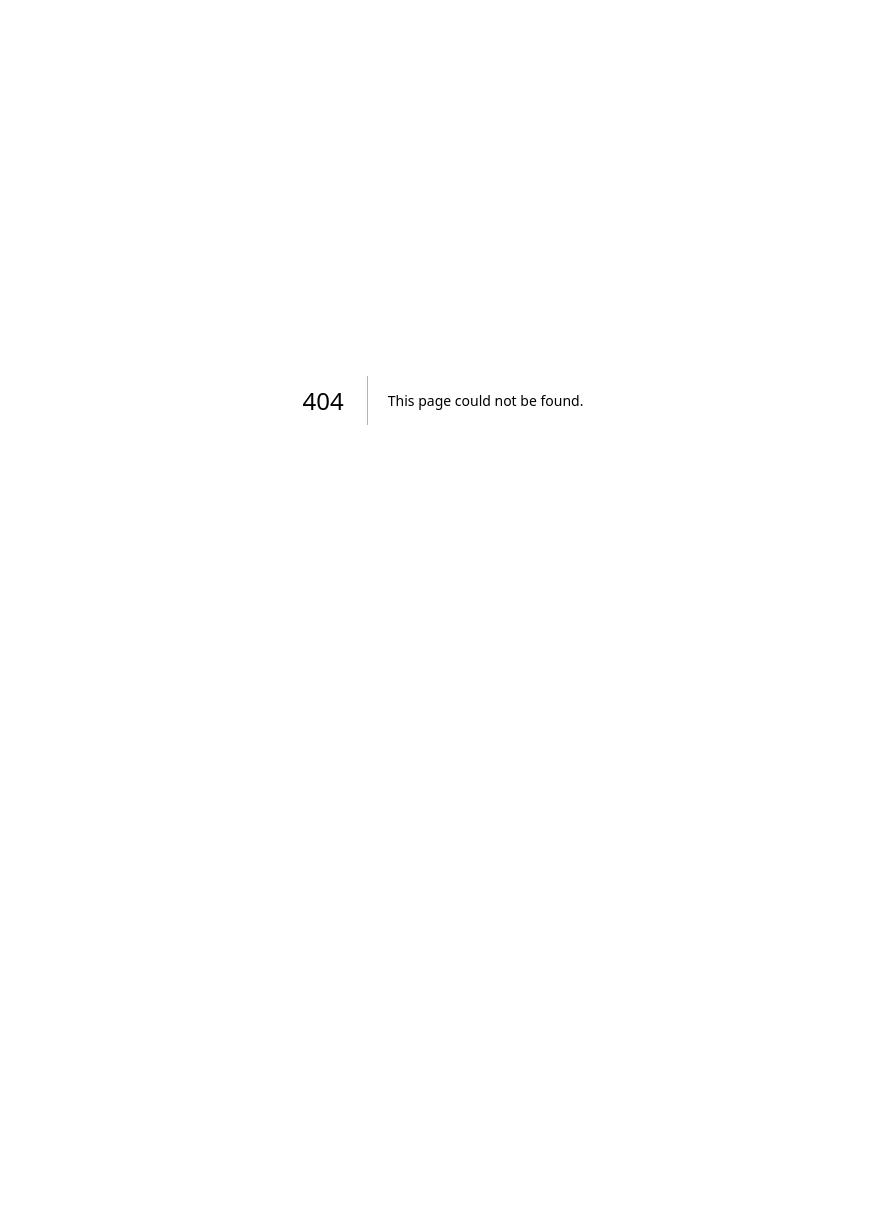
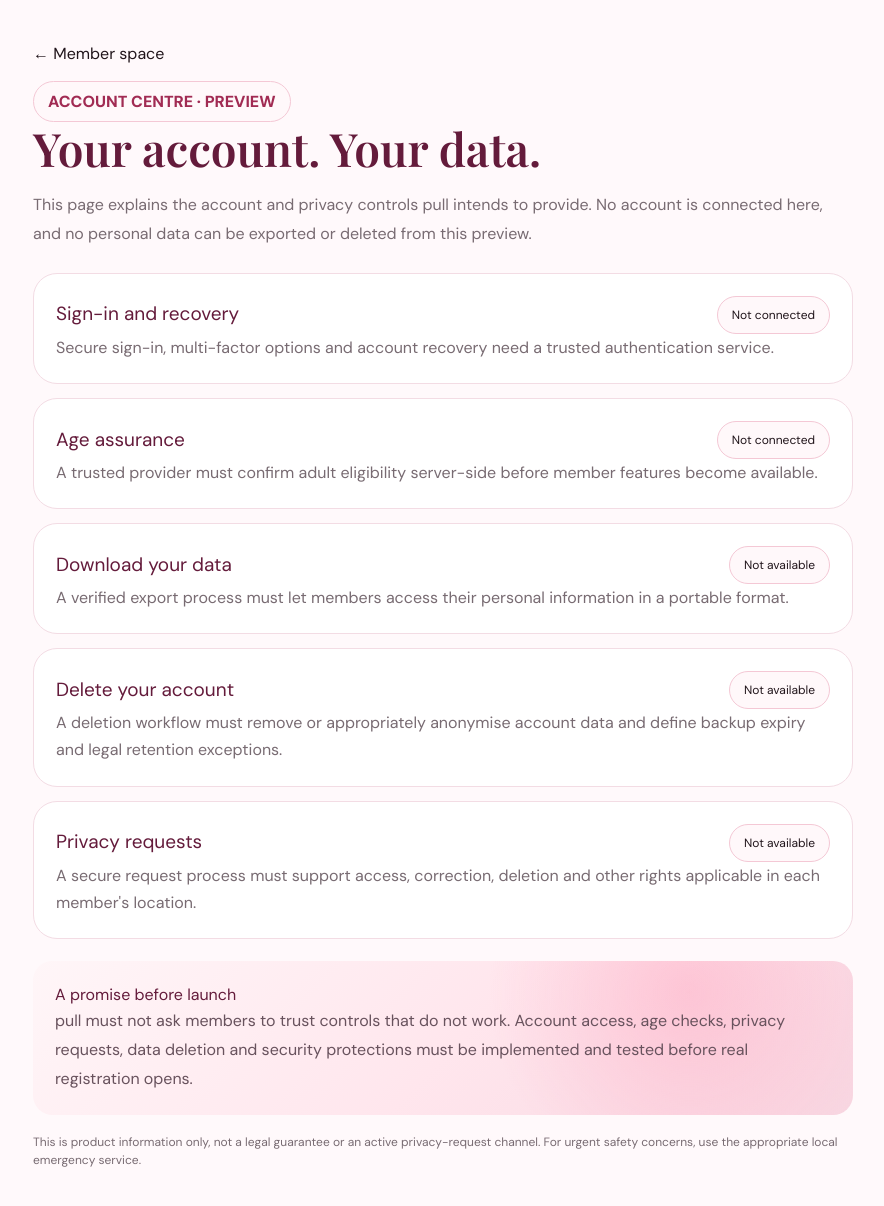
Before and after one commit to pullofficial/Pull, a Next.js app: page /account in a window 1280 px wide. Before the commit this address had no page. Shown: the top 1206 px of the page, without its empty margins (197-1081 px from the left). Before the commit the page ends 800 px from the top, so only its background shows below. Built offline with nearby package versions, Linux system fonts and the light colour scheme.

Commit message:
Add account and personal data controls preview

```diff
--- /dev/null
+++ b/app/account/page.tsx
@@ -0,0 +1,34 @@
+const controls = [
+  { title: "Sign-in and recovery", status: "Not connected", detail: "Secure sign-in, multi-factor options and account recovery need a trusted authentication service." },
+  { title: "Age assurance", status: "Not connected", detail: "A trusted provider must confirm adult eligibility server-side before member features become available." },
+  { title: "Download your data", status: "Not available", detail: "A verified export process must let members access their personal information in a portable format." },
+  { title: "Delete your account", status: "Not available", detail: "A deletion workflow must remove or appropriately anonymise account data and define backup expiry and legal retention exceptions." },
+  { title: "Privacy requests", status: "Not available", detail: "A secure request process must support access, correction, deletion and other rights applicable in each member's location." }
+];
+
+export default function AccountPage() {
+  return <main className="container" style={{ maxWidth: 820, padding: "42px 0 72px" }}>
+    <a href="/dashboard">← Member space</a>
+    <section style={{ margin: "24px 0" }}>
+      <span className="pill" style={{ color: "#a12b53", fontWeight: 800 }}>ACCOUNT CENTRE · PREVIEW</span>
+      <h1 className="serif" style={{ fontSize: 46, color: "#641b3b", marginBottom: 8 }}>Your account. Your data.</h1>
+      <p className="muted" style={{ lineHeight: 1.8 }}>This page explains the account and privacy controls pull intends to provide. No account is connected here, and no personal data can be exported or deleted from this preview.</p>
+    </section>
+
+    <div style={{ display: "grid", gap: 14 }}>
+      {controls.map(item => <article className="feature" key={item.title} style={{ padding: 22 }}>
+        <div style={{ display: "flex", justifyContent: "space-between", alignItems: "center", gap: 12, flexWrap: "wrap" }}>
+          <h2 style={{ color: "#641b3b", fontSize: 19, margin: 0 }}>{item.title}</h2>
+          <span className="pill" style={{ fontSize: 12 }}>{item.status}</span>
+        </div>
+        <p className="muted" style={{ lineHeight: 1.7, marginBottom: 0 }}>{item.detail}</p>
+      </article>)}
+    </div>
+
+    <section className="hero-bg" style={{ borderRadius: 20, padding: 22, marginTop: 22 }}>
+      <h2 style={{ color: "#641b3b", marginTop: 0 }}>A promise before launch</h2>
+      <p style={{ color: "#68525d", lineHeight: 1.8, marginBottom: 0 }}>pull must not ask members to trust controls that do not work. Account access, age checks, privacy requests, data deletion and security protections must be implemented and tested before real registration opens.</p>
+    </section>
+    <p className="muted" style={{ fontSize: 12, marginTop: 18 }}>This is product information only, not a legal guarantee or an active privacy-request channel. For urgent safety concerns, use the appropriate local emergency service.</p>
+  </main>;
+}
```
